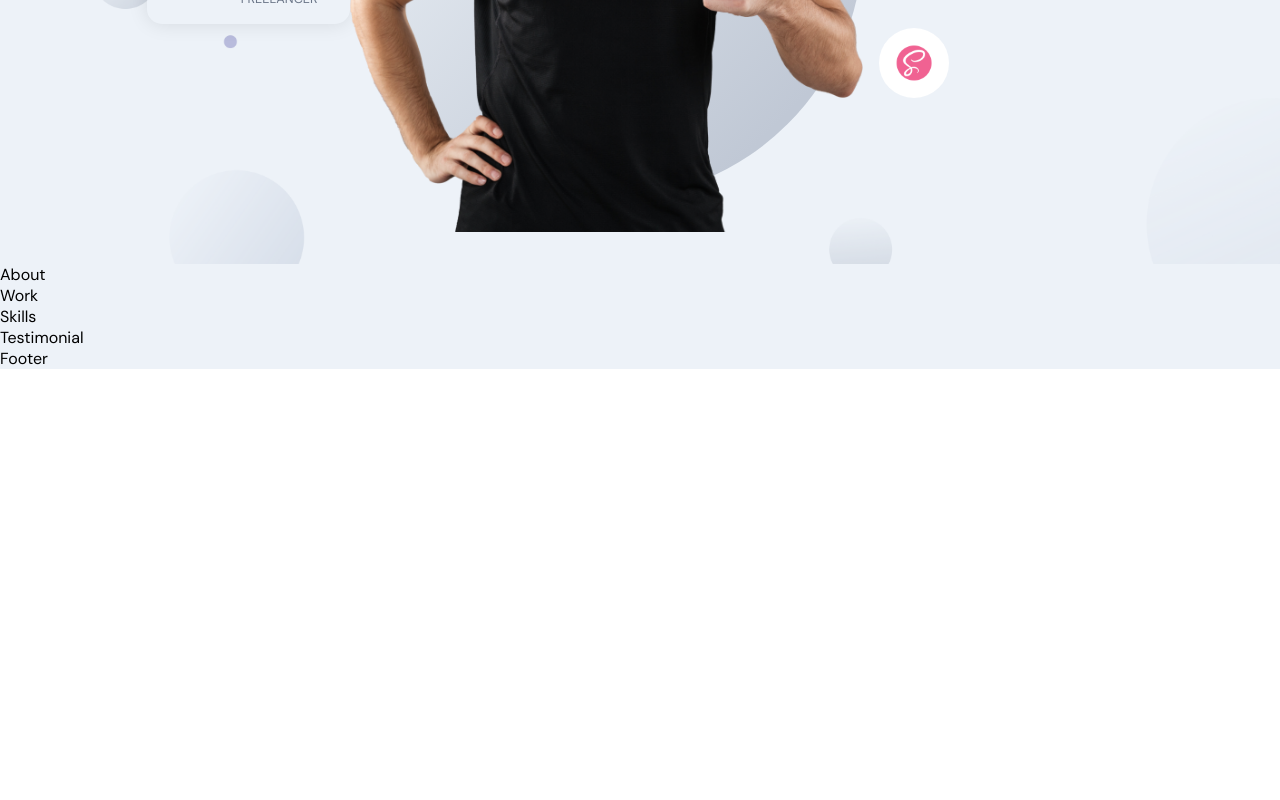
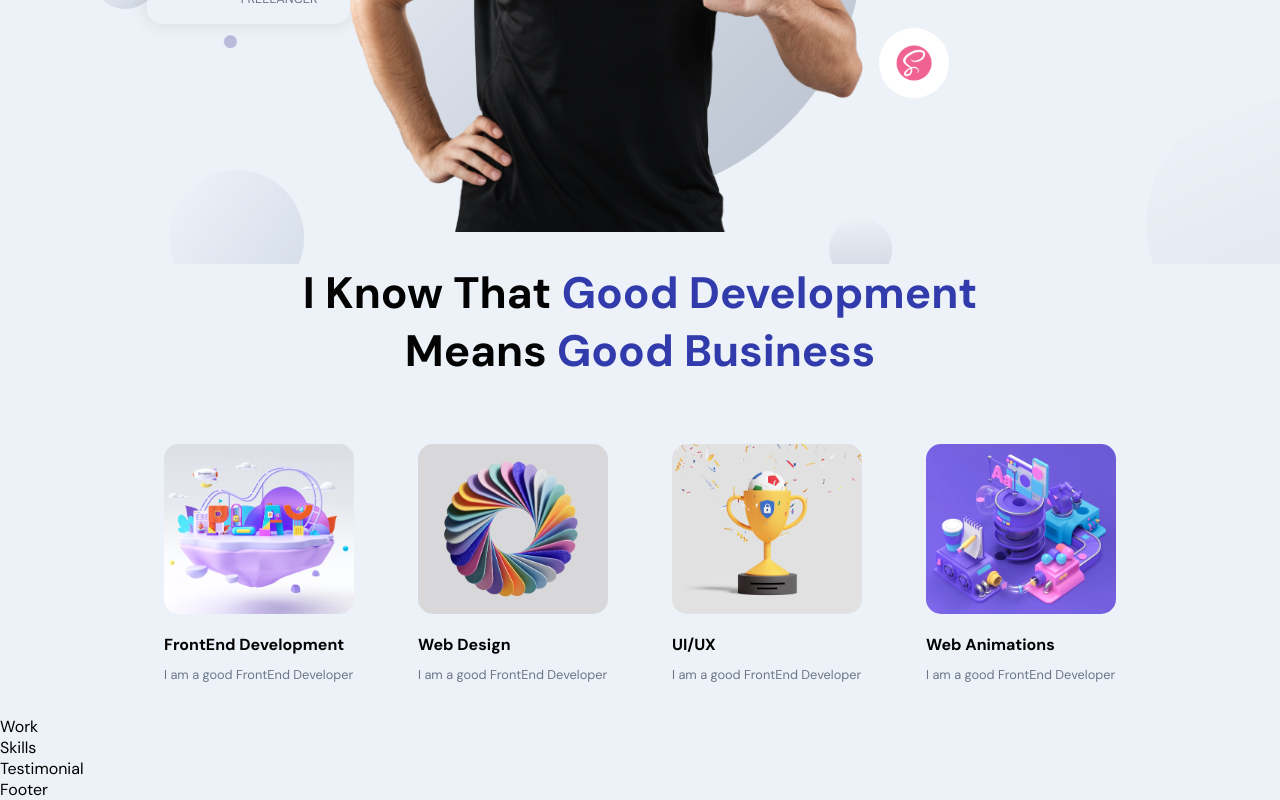
Before and after one commit to UzielPatron/portfolio_react, a React (Vite) app: page / in a window 1280 px wide. Shown: the part 508-1308 px from the top of the page. Before the commit the page ends 877 px from the top, so only its background shows below. Built offline with nearby package versions, Linux system fonts and the light colour scheme.

Commit message:
about section ended

```diff
--- a/src/container/About/About.jsx
+++ b/src/container/About/About.jsx
@@ -1,8 +1,60 @@
-import React from 'react';
+import React, { useState, useEffect } from 'react';
+import { motion } from 'framer-motion';
+
+import { images } from '../../constants';
 import './About.scss';
 
 export const About = () => {
+  const abouts = [
+    {
+      title: 'FrontEnd Development',
+      description: 'I am a good FrontEnd Developer',
+      imgUrl: images.about01
+    },
+    {
+      title: 'Web Design',
+      description: 'I am a good FrontEnd Developer',
+      imgUrl: images.about02
+    },
+    {
+      title: 'UI/UX',
+      description: 'I am a good FrontEnd Developer',
+      imgUrl: images.about03
+    },
+    {
+      title: 'Web Animations',
+      description: 'I am a good FrontEnd Developer',
+      imgUrl: images.about04
+    },
+]
+
   return (
-    <div>About</div>
+    <>
+      <h2 className="head-text">
+        I know that
+        <span> Good Development</span>
+        <br />
+        means
+        <span> Good Business</span>
+      </h2>
+
+      <div className="app__profiles">
+        {
+          abouts.map( (about, idx) => (
+            <motion.div
+              whileInView={{ opacity: 1 }}
+              whileHover={{ scale: 1.1 }}
+              transition={{ duration: .5, type: 'tween' }}
+              className="app__profile-item"
+              key={about.title + idx}
+            >
+              <img src={about.imgUrl} alt={about.title} />
+              <h2 className="bold-text" style={{ marginTop: 20 }}>{ about.title }</h2>
+              <p className="p-text" style={{ marginTop: 10 }}>{ about.description }</p>
+            </motion.div>
+          ))
+        }
+      </div>
+    </>
   )
 }
--- a/src/container/About/About.scss
+++ b/src/container/About/About.scss
@@ -0,0 +1,41 @@
+.app__about {
+  flex: 1;
+  width: 100%;
+  flex-direction: column;
+}
+
+.app__profiles {
+  display: flex;
+  justify-content: center;
+  align-items: flex-start;
+  flex-wrap: wrap;
+  margin-top: 2rem;
+}
+
+.app__profile-item {
+  width: 190px;
+  display: flex;
+  justify-content: flex-start;
+  align-items: flex-start;
+  flex-direction: column;
+  margin: 2rem;
+
+
+  img {
+    width: 100%;
+    height: 170px;
+    border-radius: 15px;
+    object-fit: cover;
+  }
+
+
+  @media screen and (min-width: 2000px) {
+    width: 370px;
+    margin: 2rem 4rem;
+
+
+    img {
+      height: 320px;
+    }
+  }
+}
```
